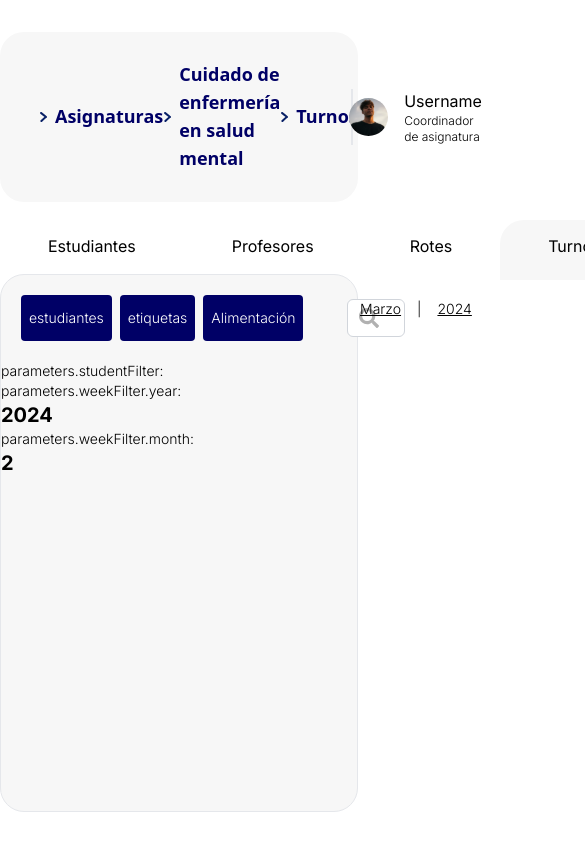
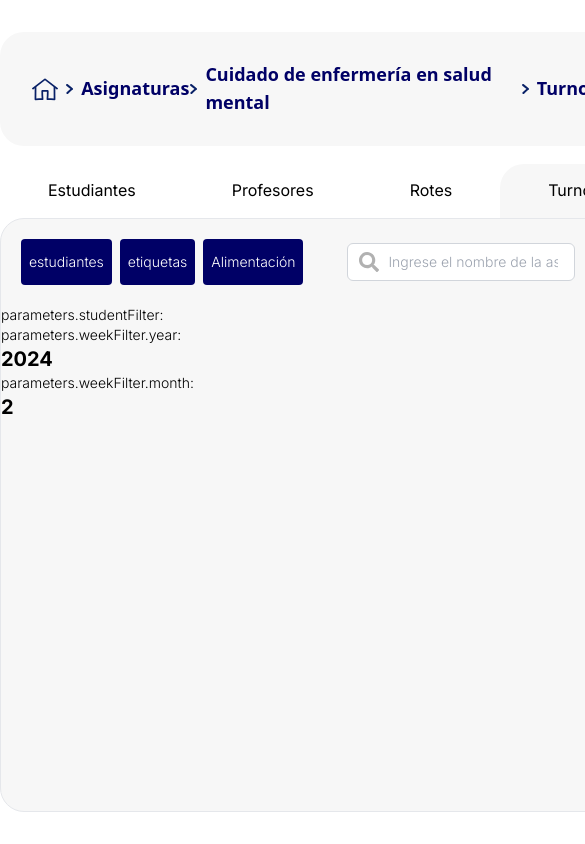
Before and after one commit to UnSup17/gesrotes, a Next.js app: page /subjects/1/shifts in a window 390 px wide. Shown: the top 844 px of the page, 585 px wide, since content can reach past the window. Built offline with nearby package versions, Linux system fonts and the light colour scheme.

Commit message:
chore/responsive to inner children components that are wider than parent

```diff
--- a/src/app/(pages)/layout.tsx
+++ b/src/app/(pages)/layout.tsx
@@ -11,7 +11,7 @@ export default function Layout({
   return (
     <main className="flex min-h-screen max-h-screen bg-white">
       <LateralMenu menus={options.menus} />
-      <div className="flex flex-col xs:w-4/5 w-full py-8 pr-8">
+      <div className="flex flex-col xs:max-w-4/5 max-w-screen-2xl py-8 pr-8">
         <TopNavBar />
         <div className="mt-8 flex flex-col h-full">{children}</div>
       </div>
--- a/src/app/(pages)/subjects/(pages)/[subjectId]/shifts/page.tsx
+++ b/src/app/(pages)/subjects/(pages)/[subjectId]/shifts/page.tsx
@@ -29,11 +29,11 @@ export default function ShiftsPage() {
 
   return (
     <Fragment>
-      <div className="py-2 px-4 flex space-x-10 w-full">
+      <div className="py-2 px-4 flex space-x-10">
         <ViewFunctions />
         <Parametrizer {...{ parameters, handleChangeParameters }} />
       </div>
-      <div className="">parameters.studentFilter: <p className="text-xl font-bold">{parameters.studentFilter}</p></div>
+      <div className="">parameters.studentFilter: <p className="text-xl font-bold break-words">{parameters.studentFilter}</p></div>
       <div className="">parameters.weekFilter.year: <p className="text-xl font-bold">{parameters.weekFilter.year}</p></div>
       <div className="">parameters.weekFilter.month:<p className="text-xl font-bold">{parameters.weekFilter.month}</p></div>
     </Fragment>
```
